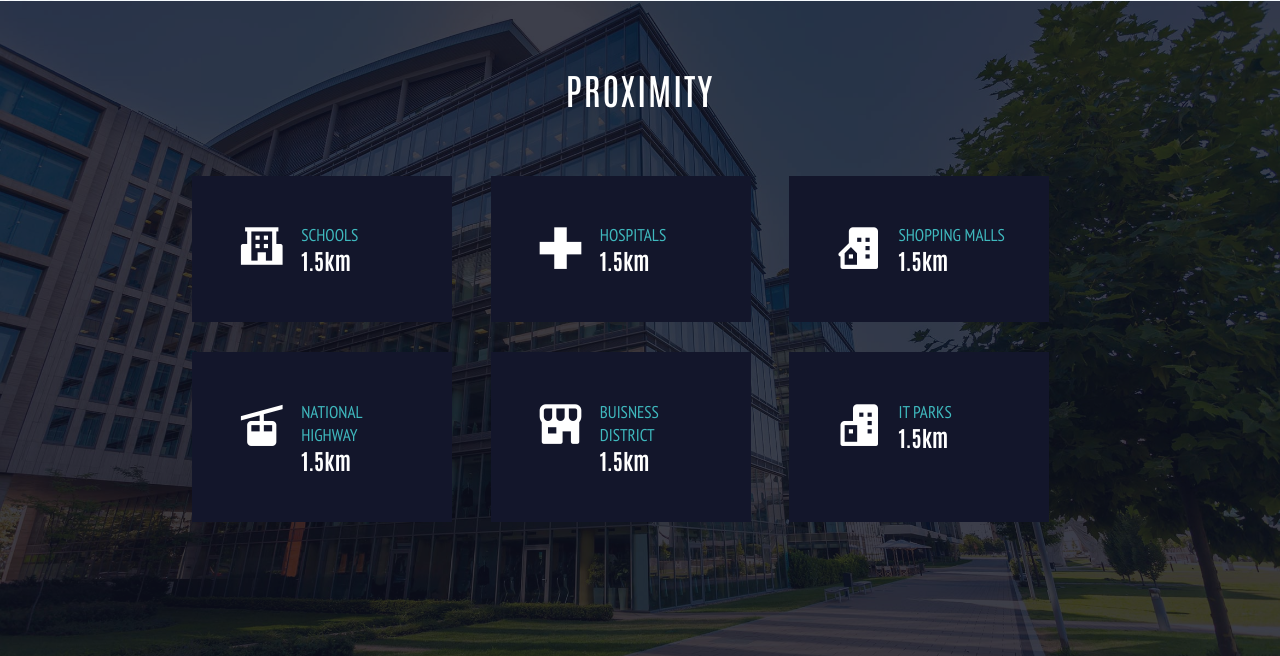
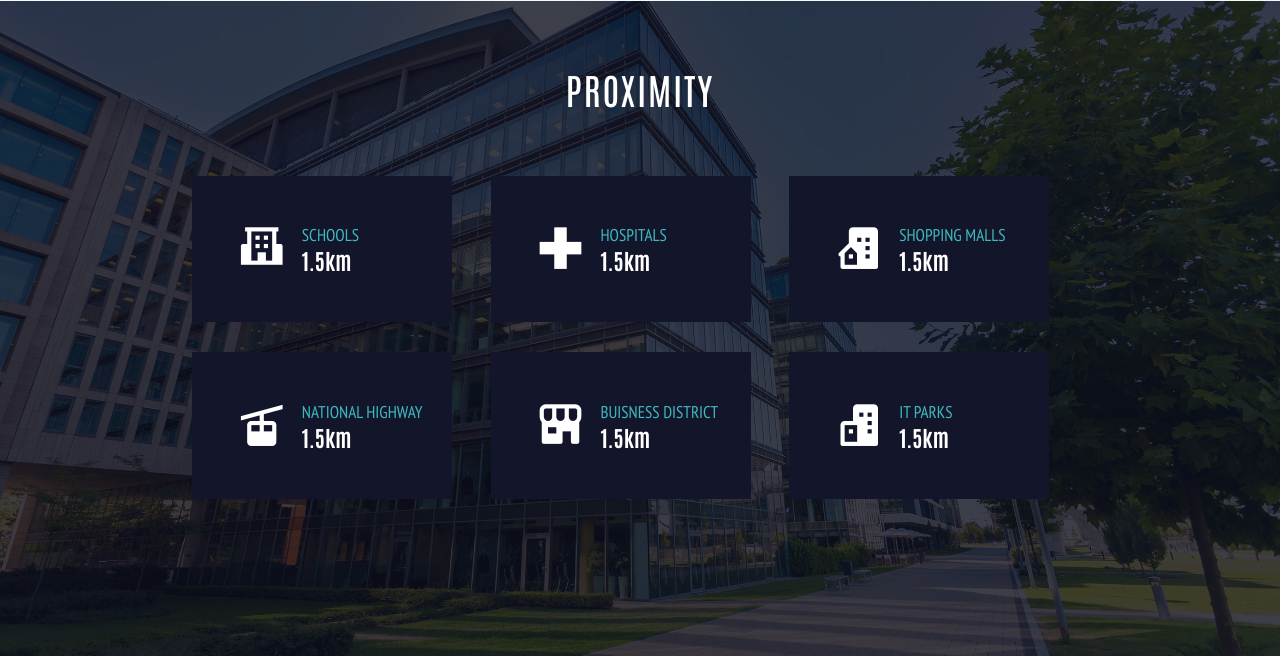
Before and after one commit to satyammishra0/futera, a PHP site: the page made by pages/project-1.php in a window 1280 px wide. Shown: the part 3442-4098 px from the top of the page. Run offline with PHP 8.4, Linux system fonts and the light colour scheme.

Commit message:
new changes

```diff
--- a/assets/css/project-1.css
+++ b/assets/css/project-1.css
@@ -38,9 +38,11 @@
     height: 100%;
     background-color: rgba(13, 16, 31, 0.8);
 }
-.proximity-section-overlay .utility_grid-3{
+
+.proximity-section-overlay .utility_grid-3 {
     grid-template-columns: repeat(3, 1fr);
 }
+
 .parent_section-headings>h2 {
     font-size: 44px;
     font-weight: 500;
@@ -55,20 +57,24 @@
 .proximity-section-overlay .home_fifth-section-content-grid {
     padding: 0 15%;
 }
+
 .proximity-section-overlay .home_fifth-section-content-grid-one {
-    padding: 16% 12% 16% 15%;
+    padding: 16% 9% 16% 15%;
     margin-right: 13%;
 }
+
 .proximity-section-overlay .home_fifth-section-content-grid-one>div>p {
     color: var(--white);
     font-size: 22px;
     font-weight: bold;
 }
-.proximity-section-overlay .home_fifth-section-content-grid-one>i{
-    font-size:50px;
+
+.proximity-section-overlay .home_fifth-section-content-grid-one>i {
+    font-size: 50px;
     width: unset;
     margin-right: 8%;
 }
+
 .proximity-section-overlay .home_fifth-section-content-grid-one>div>a {
     font-size: 17px;
     width: 10%;
@@ -78,6 +84,7 @@
     transition: all 0.5s;
     text-transform: uppercase;
 }
-.proximity-section-child-content{
+
+.proximity-section-child-content {
     display: flex;
 }
--- a/pages/home.php
+++ b/pages/home.php
@@ -376,7 +376,7 @@
     <div class="home_sixth-section-overlay"></div>
     <div class="home_sixth-section-top-content">
       <p class="utility_heading-caption"> Apartment Neiborhoods</p>
-      <h2> Where Community and Convenience Converge, Your Perfect Neighborhood
+      <h2> Where Community and Convenience<br> Converge, Your Perfect Neighborhood
         Awaits
       </h2>
     </div>
```
